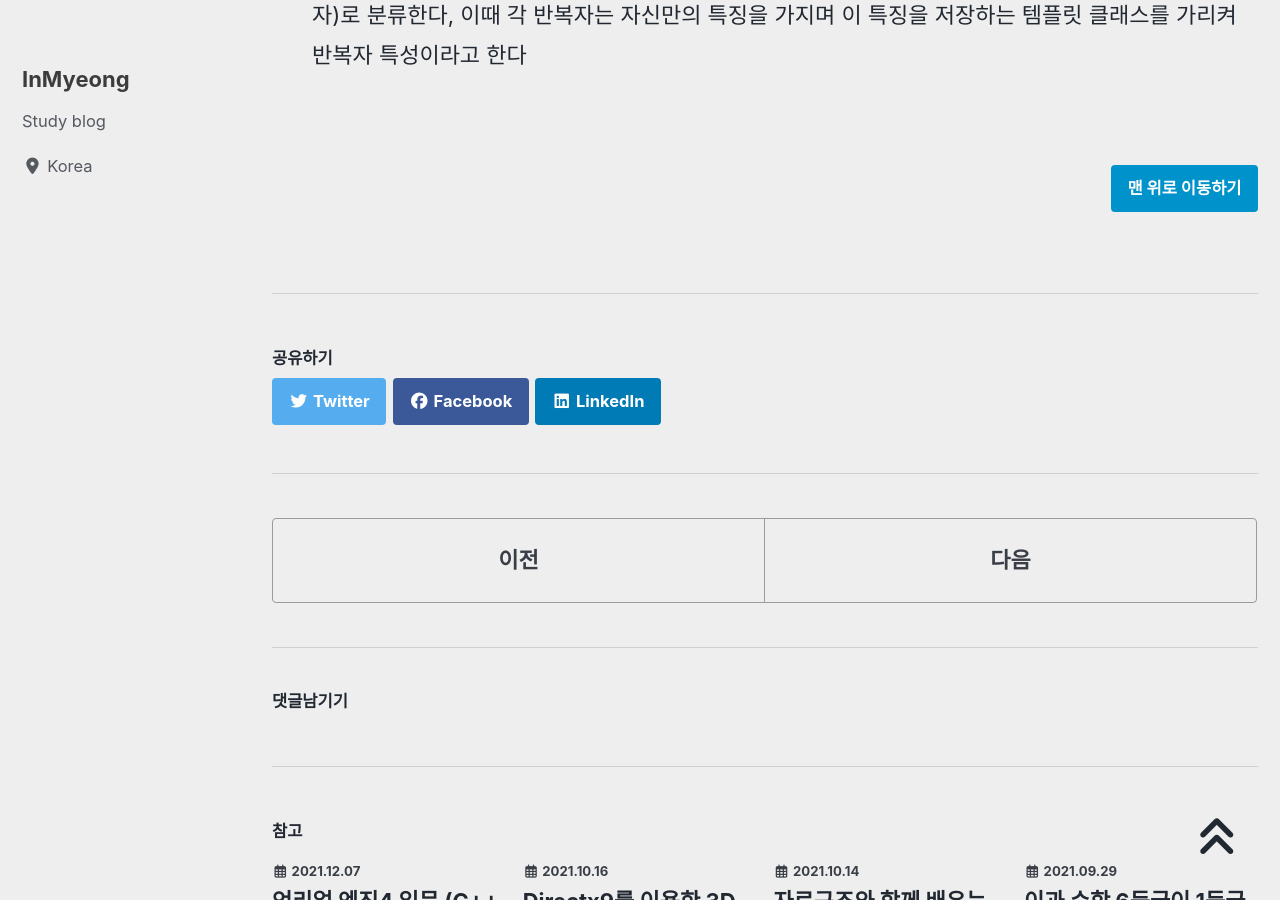
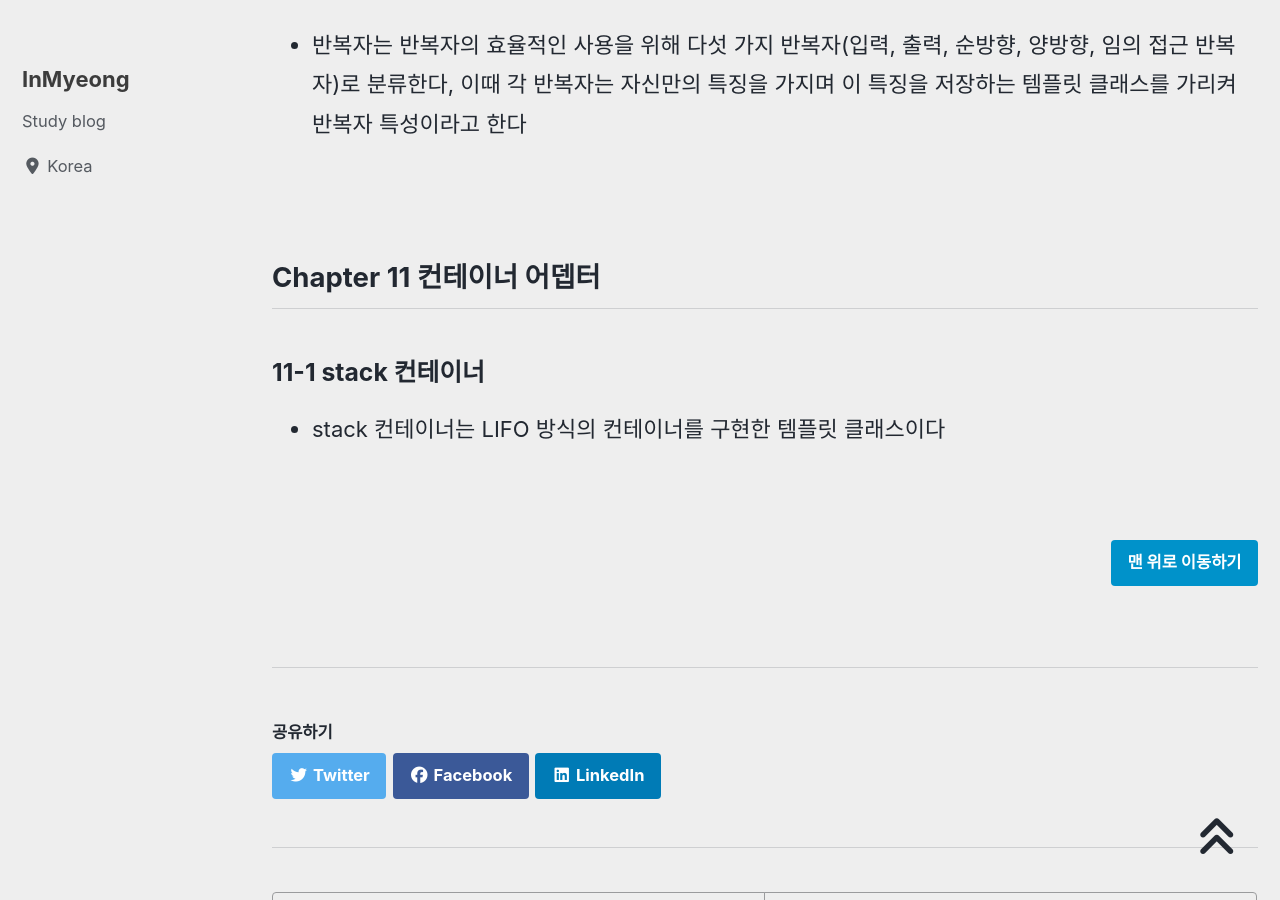
Before and after one commit to devMyeong/devMyeong.github.io, a Jekyll site: the page built from _posts/stl/2021-08-12-cpp-stl.md, in a window 1280 px wide and 900 px high, scrolled down 26363 px. Built offline with Jekyll 4.4.1, drawn with Linux system fonts in a browser that asks for light colours; cached includes are drawn as plain includes; nearby versions of some CDN libraries; some web fonts are replaced; comment, search, counter and statistics services are not loaded; some of the changed text lies outside the part shown.

Commit message:
Docs : stl chapter 11-1

```diff
--- a/_posts/stl/2021-08-12-cpp-stl.md
+++ b/_posts/stl/2021-08-12-cpp-stl.md
@@ -436,4 +436,11 @@ lt.remove_if(Predicate); // 이와 같이 조건자가 참인 모든 원소를
 
 <br>
 
+## Chapter 11 컨테이너 어뎁터
+
+### 11-1 stack 컨테이너
+- stack 컨테이너는 LIFO 방식의 컨테이너를 구현한 템플릿 클래스이다
+
+<br>
+
 [맨 위로 이동하기](#){: .btn .btn--primary }{: .align-right}
```
